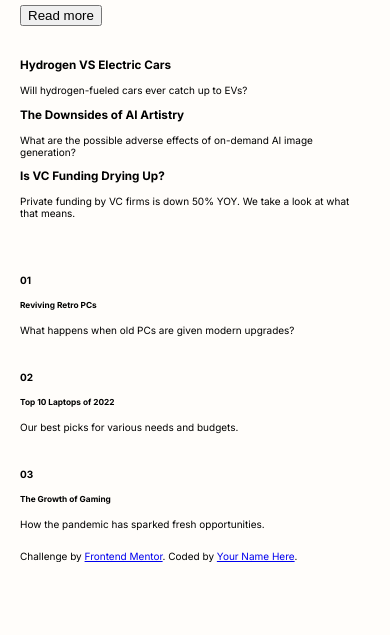
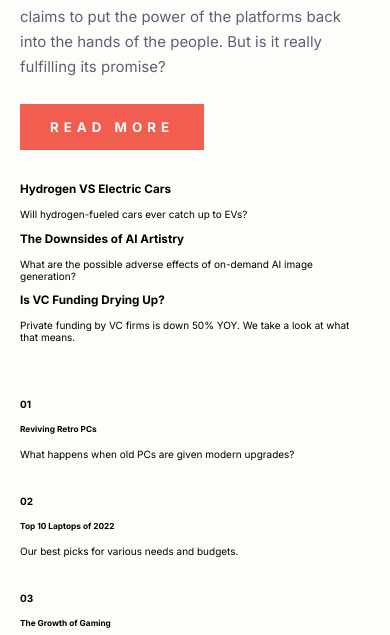
Before and after one commit to J-Potes/news-homepage-main, a plain HTML site: page index.html in a window 390 px wide. Shown: the part 546-1181 px from the top of the page. Before the commit the page ends 1108 px from the top, so only its background shows below. Drawn offline with Linux system fonts and the light colour scheme.

Commit message:
main section styles responsive

```diff
--- a/CSS/styles.css
+++ b/CSS/styles.css
@@ -49,6 +49,7 @@ body {
     width: 100%;
     height: 4rem;
     margin-bottom: 4rem;
+    margin-top: 2rem;
 }
 
 .navbar__menu--close {
@@ -222,10 +223,6 @@ body {
     grid-area: main-title;
     margin: 0;
     margin-top: 3rem;
-    /* margin-right: 3rem; */
-
-    /* width: 25rem; */
-
 }
 
 .main__title h1 {
@@ -250,8 +247,46 @@ body {
 
 .main__info {
     grid-area: main-info;
+    margin-top: 3rem;
+    padding-right: 3rem;
 }
 
+@media (max-width: 760px) {
+    .main__info {
+        margin-top: 1rem;
+        padding-right: 0;
+    }
+}
+
+.main__info--text {
+    color: var(--darkGrayishBlue);
+    font-size: 1.5rem;
+    line-height: 2.5rem;
+    margin-top: 0;
+    margin-bottom: 3rem;
+}
+
+@media (max-width: 760px) {
+    .main__info--text {
+        margin-bottom: 2.5rem;
+    }
+}
+
+.main__info--button {
+    background-color: var(--softRed);
+    color: var(--offWhite);
+    border: none;
+    padding: 1.5rem 3rem;
+    font-family: var(--mainFont);
+    text-transform: uppercase;
+    font-weight: bold;
+    letter-spacing: 0.5rem;
+}
+
+.main__info--button:hover {
+    background-color: var(--veryDarkBlue);
+    cursor: pointer;
+}
 
 /** New (aside) **/
 
```
